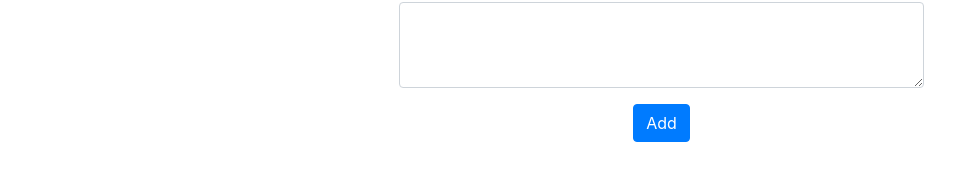
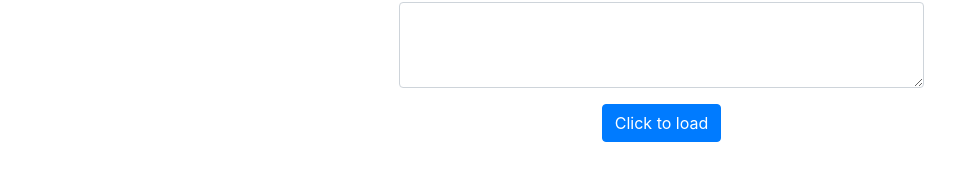
Before and after one commit to thainquet/react-time-sheet, a React (Create React App) app: page /home in a window 1280 px wide. Shown: the part 330-510 px from the top of the page, without its empty margins (71-1026 px from the left). Built offline with nearby package versions, Linux system fonts and the light colour scheme.

Commit message:
add loading button

```diff
--- a/src/components/Home/Review.jsx
+++ b/src/components/Home/Review.jsx
@@ -1,6 +1,6 @@
 import React, { Component } from 'react';
 import Form from 'react-bootstrap/Form'
-import Button from 'react-bootstrap/Button'
+import Button from '../LoadingButton'
 import {Col, Row, Container} from 'react-bootstrap'
 
 export default class Review extends Component {
--- /dev/null
+++ b/src/components/LoadingButton.jsx
@@ -0,0 +1,41 @@
+import * as React from 'react'
+
+import Button from 'react-bootstrap/Button'
+
+function simulateNetworkRequest() {
+    return new Promise(resolve => setTimeout(resolve, 2000));
+  }
+
+export default  class LoadingButton extends React.Component {
+    constructor(props, context) {
+      super(props, context);
+
+      this.handleClick = this.handleClick.bind(this);
+
+      this.state = {
+        isLoading: false,
+      };
+    }
+
+    handleClick() {
+      this.setState({ isLoading: true }, () => {
+        simulateNetworkRequest().then(() => {
+          this.setState({ isLoading: false });
+        });
+      });
+    }
+
+    render() {
+      const { isLoading } = this.state;
+
+      return (
+        <Button
+          variant="primary"
+          disabled={isLoading}
+          onClick={!isLoading ? this.handleClick : null}
+        >
+          {isLoading ? 'Loading…' : 'Click to load'}
+        </Button>
+      );
+    }
+  }
```
